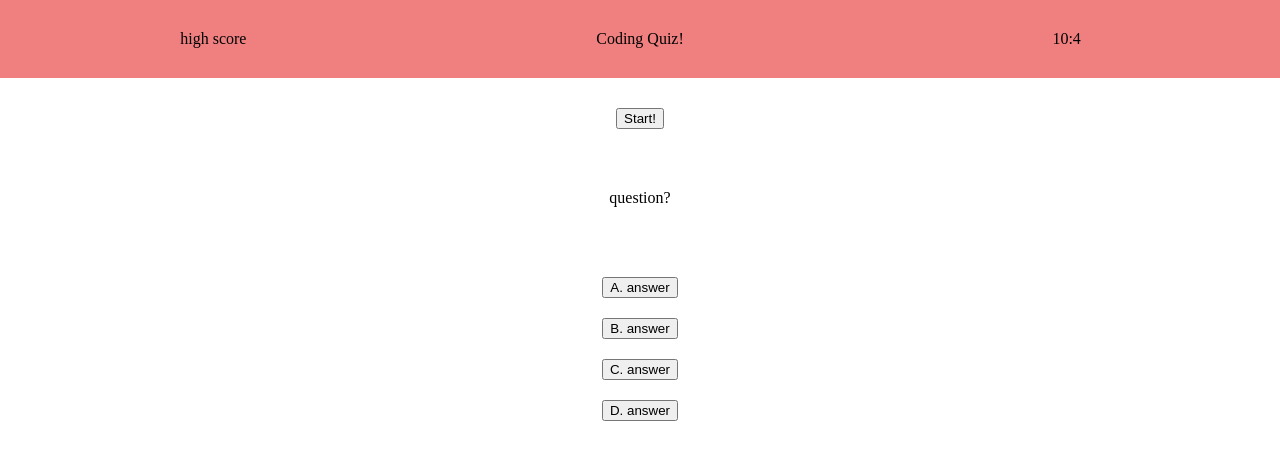
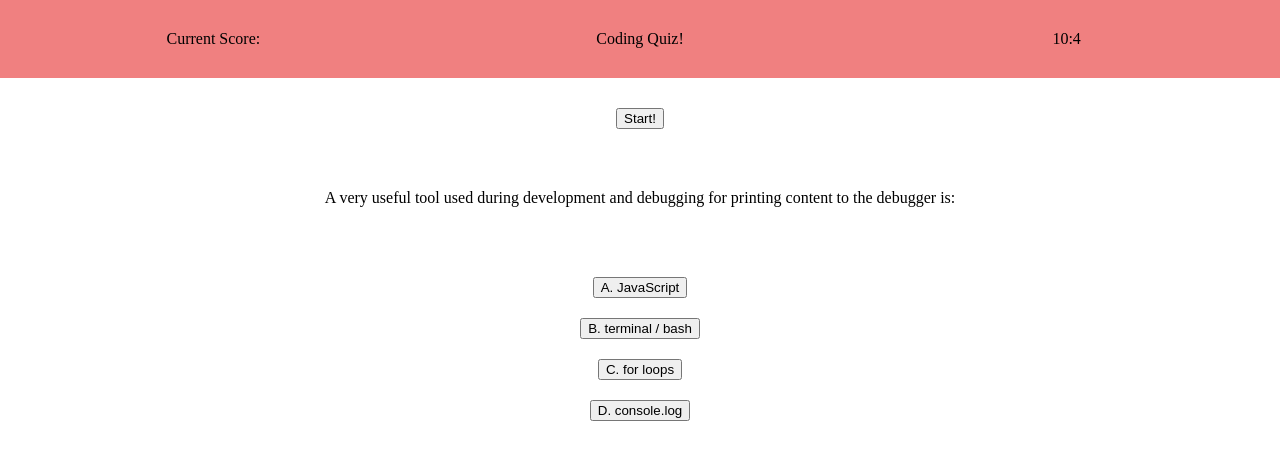
Before and after one commit to ienglehart/question-game, a plain HTML site: page index.html in a window 1280 px wide. Both pictures are taken after a click on the button "Start!". Drawn offline with Linux system fonts and the light colour scheme.

Commit message:
retooled javascript
start button now prints question #1 and its respective answers. Answer input not yet accepted

```diff
--- a/assets/script.js
+++ b/assets/script.js
@@ -30,8 +30,14 @@ var questions = [
 
 var startEl = document.getElementById('startBtn');
 var timerEl = document.getElementById('countdown');
-var questionEl = document.getElementById('question');
+var questionEl = document.getElementById('currentQuestion');
 var answerEl = document.getElementById('answer');
+const ans0 = document.getElementById('answer0');
+const ans1 = document.getElementById('answer0');
+const ans2 = document.getElementById('answer0');
+const ans3 = document.getElementById('answer0');
+
+
 
 startEl.addEventListener("click", function() {
   // > TEST < window.alert("click");
@@ -57,24 +63,22 @@ var correctAnswers = 0;
 
 //question asking function
 function question(){
- questionEl.innerHTML = ("hi from buton press")
-  /*
+  //questionEl.innerHTML = ("hi from buton press")
+
   for(var i = 0; i < questions.length; i++) {
     var question = questions[i].title;
     questionEl.innerHTML=(question);
 
 
-    //somehow this is gonna print a list from the array.
+    //Print answer options from array
     for(var x = 0; answerEl = questions[i].choices[x]; x++){
+      var answerSelect = document.getElementById('answer' + x);
+      var answerText = questions[i].choices[x]
 
+      answerSelect.innerHTML=(answerText);
     }
 
-    //so i have no idea how i would go about getting the inputs from the buttons in here
-    if(answer === answer && questions[i].answer === ""){
-      correctAnswers++;
-    }
-    else{
-      timeLeft - 15;
-    }
-  } */
+    //event listener
+
+  }
 };
--- a/index.html
+++ b/index.html
@@ -9,7 +9,9 @@
 <body>
     <div class="parent">
         <header class = "header-section">
-            <div class="header-box scoreboard green">high score</div>
+            <div class="header-box scoreboard green">Current Score:
+                <span id="currentScore"></span>
+            </div>
             <div class="header-box title red">Coding Quiz!</div>
             <div class="header-box timer blue" id="countdown">10:4</div>
         </header>
@@ -19,32 +21,32 @@
             </div>
 
             <div  class="question">
-                <div>question?</div>
+                <div id="currentQuestion">question?</div>
             </div>
 
             <div class="answer-section">
                 <div id="answer">
                     <button>
                         <span>A.</span>
-                        <span id="answer-a">answer</span>
+                        <span id="answer0">answer</span>
                     </button>
                 </div>
                 <div id="answer">
                     <button>
                         <span>B.</span>
-                        <span id="answer-b">answer</span>
+                        <span id="answer1">answer</span>
                     </button>
                 </div>
                 <div id="answer">
                     <button>
                         <span>C.</span>
-                        <span id ="answer-c">answer</span>
+                        <span id ="answer2">answer</span>
                     </button>
                 </div>
                 <div id="answer">
                     <button>
                         <span>D.</span>
-                        <span id="answer-d">answer</span>
+                        <span id="answer3">answer</span>
                     </button>
                 </div>
             </div>
```
